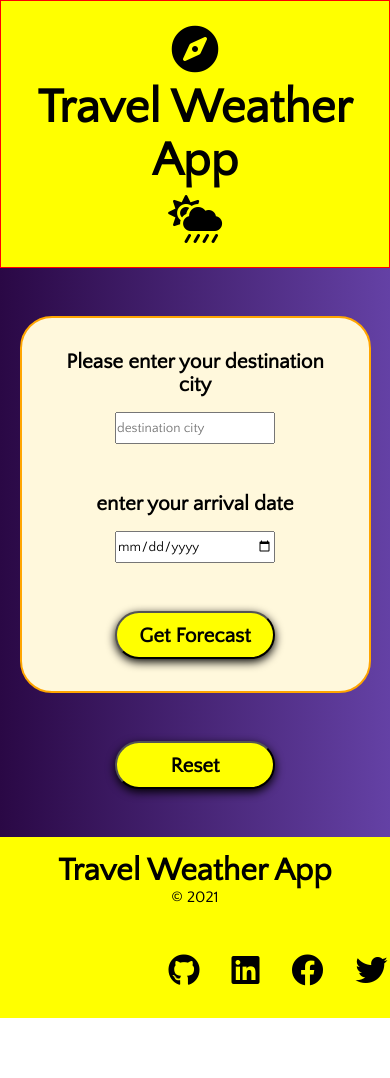
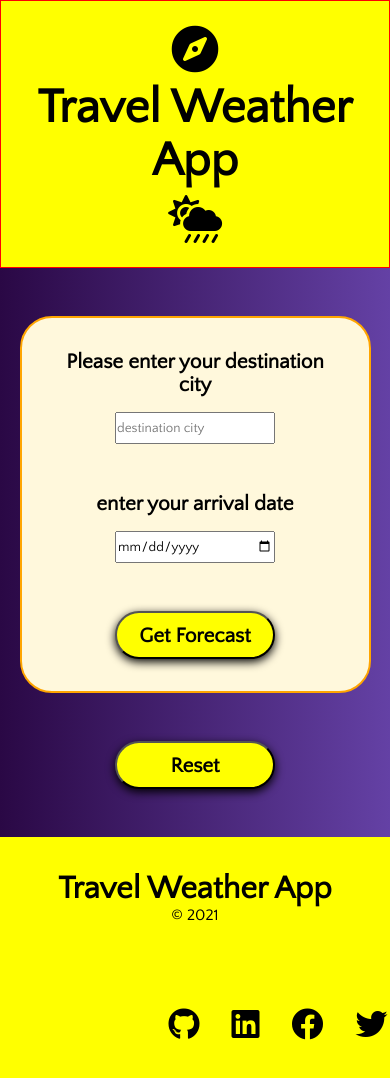
Before and after one commit to JosephHowardWong/travel-weather-app, a website built with webpack: page src/client/views/index.html in a window 390 px wide. Before the commit the page ends 1018 px from the top, so only its background shows below. Built offline with nearby package versions, Linux system fonts and the light colour scheme.

Commit message:
fixed footer

```diff
--- a/src/client/styles/style.scss
+++ b/src/client/styles/style.scss
@@ -170,7 +170,7 @@ footer {
   align-items: center;
   justify-content: space-around;
   width: 100%;
-  max-height: 20vh;
+  min-height: 20vh;
   margin-top: 2rem;
   background-color: $primary-color;
 }
@@ -237,6 +237,6 @@ footer {
   footer {
     display: flex;
     flex-direction: column;
-    max-height: 30vh;
+    min-height: 30vh;
   }
 }
```
Also changed, not shown: dist/main.css, dist/service-worker.js.
